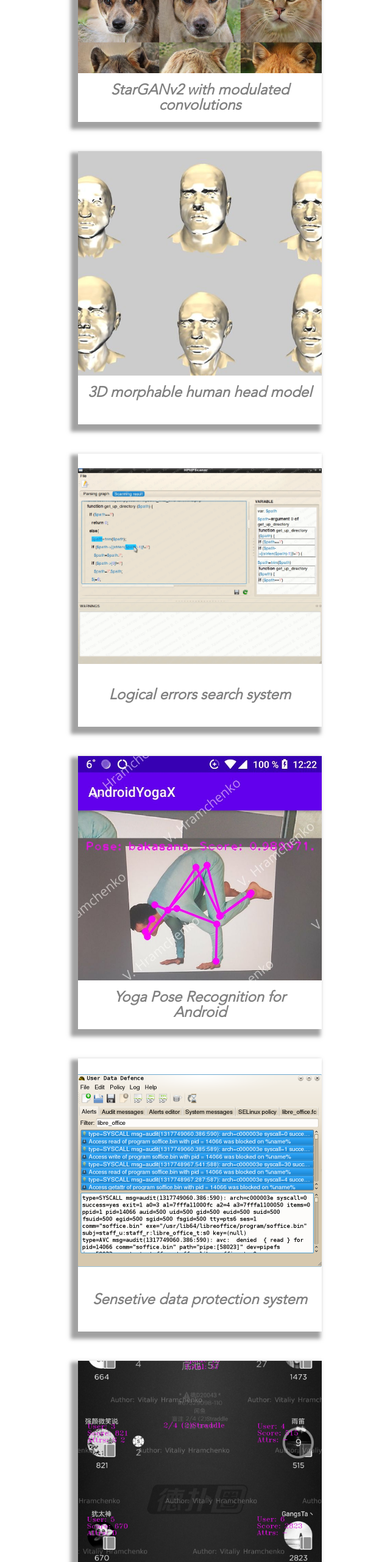
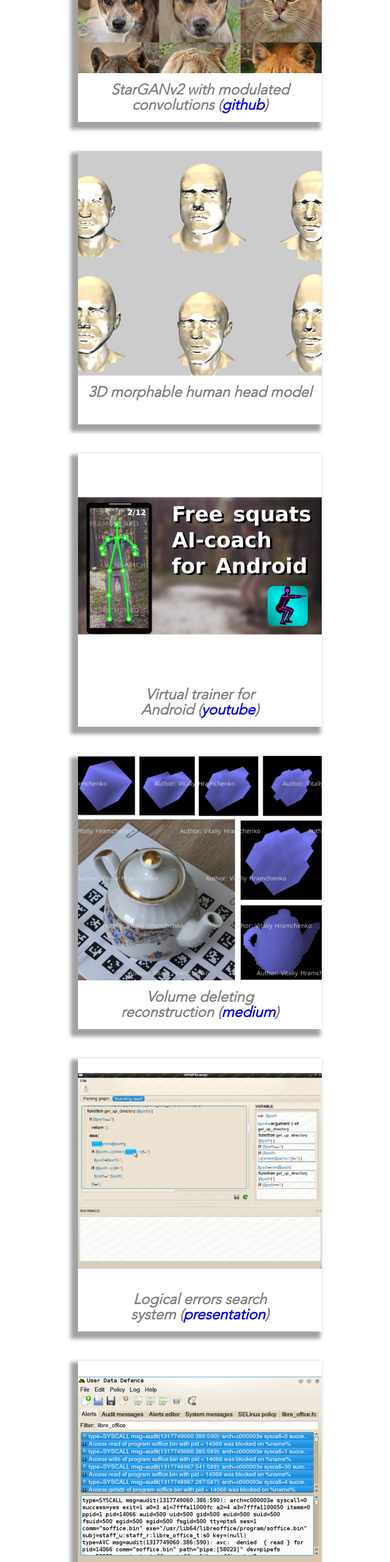
Before and after one commit to Hramchenko/hramchenko.github.io, a plain HTML site: page index.html in a window 1280 px wide. Shown: the part 1080-3642 px from the top of the page at 61% size, without its empty margins (312-952 px from the left). Drawn offline with Linux system fonts and the light colour scheme.

Commit message:
adding links

```diff
--- a/index.html
+++ b/index.html
@@ -95,7 +95,7 @@
             <div class="projects_column">
                 <div class="project">
                     <div class="project_logo"><img src="images/stargan.jpg" /> </div>
-                    <h2 class="project_brief">StarGANv2 with modulated convolutions</h2>
+                    <h2 class="project_brief">StarGANv2 with modulated convolutions&nbsp;(<a href="https://v-hramchenko.medium.com/modifying-stargan-v2-using-modulated-convolutions-13dc5796cd6e">github</a>)</h2>
                 </div>
             </div>
 
@@ -105,22 +105,31 @@
                     <h2 class="project_brief">3D morphable human head model</h2>
                 </div>
             </div>
+
             <div class="projects_column">
                 <div class="project">
-                    <div class="project_logo"><img src="images/phpscaner.png" /> </div>
-                    <h2 class="project_brief">Logical errors search system</h2>
+                    <div class="project_logo"><img src="images/camsquat.png" /> </div>
+                    <h2 class="project_brief">Virtual trainer for Android&nbsp;(<a href="https://youtu.be/rNtYWqRP77M">youtube</a>)</h2>
                 </div>
             </div>
-            <div class="projects_column proj_1">
+
+            <div class="projects_column proj_5">
                 <div class="project">
-                    <div class="project_logo"><img src="images/yoga_c.jpg" /> </div>
-                    <h2 class="project_brief">Yoga Pose Recognition for Android</h2>
+                    <div class="project_logo"><img src="images/simplereconstruction_s.jpg" /> </div>
+                    <h2 class="project_brief">Volume deleting reconstruction&nbsp;(<a href="https://v-hramchenko.medium.com/writing-a-simple-3d-reconstruction-system-221e2a1fa5ae">medium</a>)</h2>
                 </div>
             </div>
             <div class="projects_column">
                 <div class="project">
+                    <div class="project_logo"><img src="images/phpscaner.png" /></div>
+                    <h2 class="project_brief">Logical errors search system&nbsp;(<a href="./data/analyzer.pdf">presentation</a>)</h2>
+                </div>
+            </div>
+
+            <div class="projects_column">
+                <div class="project">
                     <div class="project_logo"><img src="images/udd.png" /> </div>
-                    <h2 class="project_brief">Sensetive data protection system</h2>
+                    <h2 class="project_brief">Sensetive data protection system&nbsp;(<a href="https://github.com/Hramchenko/userdatadefence/">github</a>)</h2>
                 </div>
             </div>            <div class="projects_column proj_2">
                 <div class="project">
@@ -140,13 +149,13 @@
                     <h2 class="project_brief">Panoram and fronto-parallel warps generation</h2>
                 </div>
             </div>
-            <div class="projects_column proj_5">
+
+            <div class="projects_column proj_1">
                 <div class="project">
-                    <div class="project_logo"><img src="images/simplereconstruction_s.jpg" /> </div>
-                    <h2 class="project_brief">Volume deleting reconstruction</h2>
+                    <div class="project_logo"><img src="images/yoga_c.jpg" /> </div>
+                    <h2 class="project_brief">Yoga Pose Recognition for Android</h2>
                 </div>
             </div>
-
             <div class="projects_column proj_6">
                 <div class="project">
                     <div class="project_logo"><img src="images/HTR.jpg" /> </div>
```
Also changed, not shown: images/camsquat.png (added).
